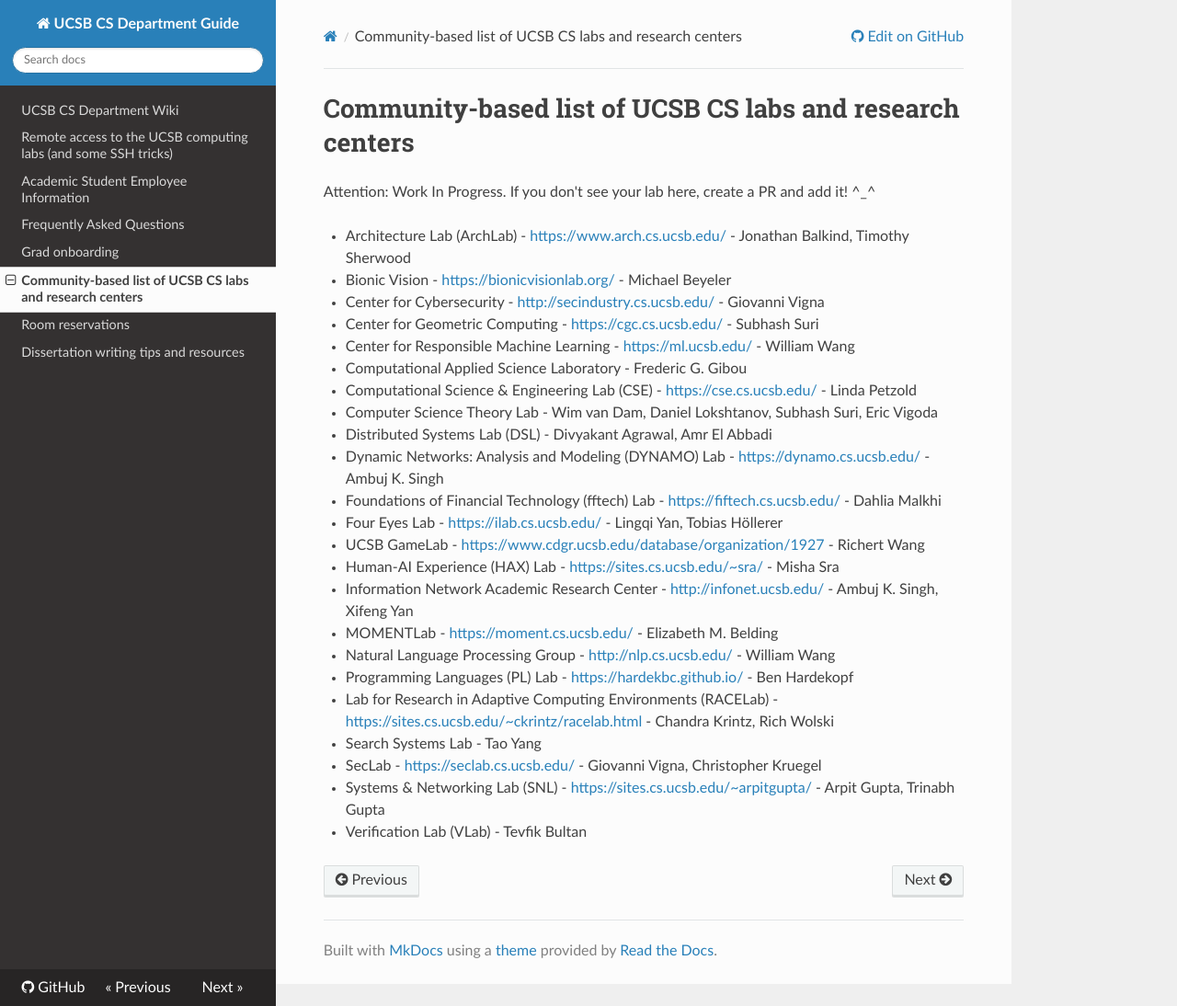
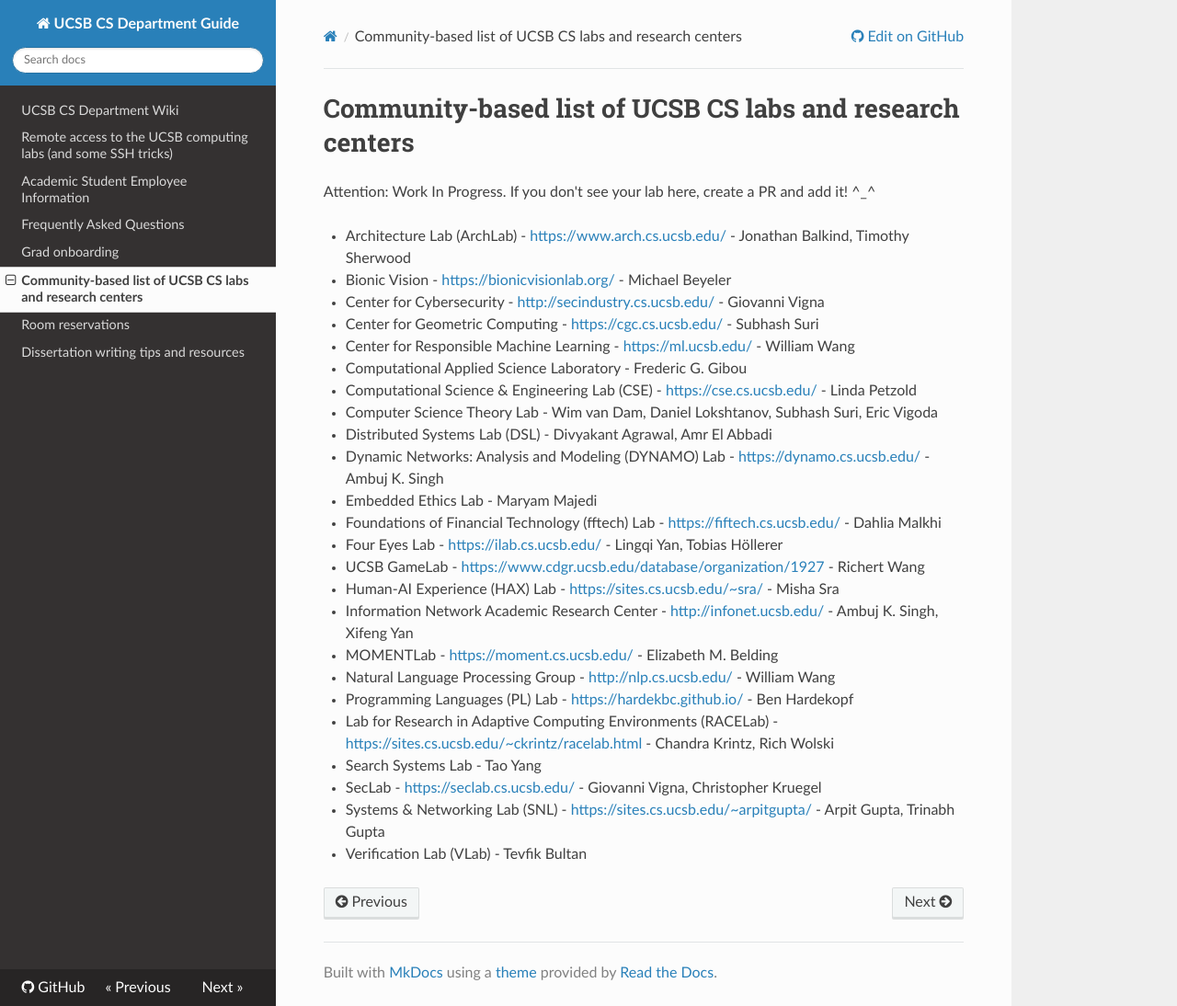
Before and after one commit to UCSB-CompSci-Grads/ucsb-compsci-grads.github.io, an MkDocs documentation site: the page built from wiki/labs.md, in a window 1280 px wide and 1094 px high. Shown: the whole window at 92% size. Built offline with MkDocs 1.6.1, drawn with Linux system fonts in a browser that asks for light colours; nearby versions of some CDN libraries.

Commit message:
Update labs.md

```diff
--- a/wiki/labs.md
+++ b/wiki/labs.md
@@ -12,6 +12,7 @@ Attention: Work In Progress. If you don't see your lab here, create a PR and add
 - Computer Science Theory Lab - Wim van Dam, Daniel Lokshtanov, Subhash Suri, Eric Vigoda
 - Distributed Systems Lab (DSL) - Divyakant Agrawal, Amr El Abbadi
 - Dynamic Networks: Analysis and Modeling (DYNAMO) Lab - [https://dynamo.cs.ucsb.edu/](https://dynamo.cs.ucsb.edu/) - Ambuj K. Singh
+- Embedded Ethics Lab - Maryam Majedi
 - Foundations of Financial Technology (fftech) Lab - [https://fiftech.cs.ucsb.edu/](https://fiftech.cs.ucsb.edu/) - Dahlia Malkhi
 - Four Eyes Lab - [https://ilab.cs.ucsb.edu/](https://ilab.cs.ucsb.edu/) - Lingqi Yan, Tobias Höllerer
 - UCSB GameLab - [https://www.cdgr.ucsb.edu/database/organization/1927](https://www.cdgr.ucsb.edu/database/organization/1927) - Richert Wang
```
